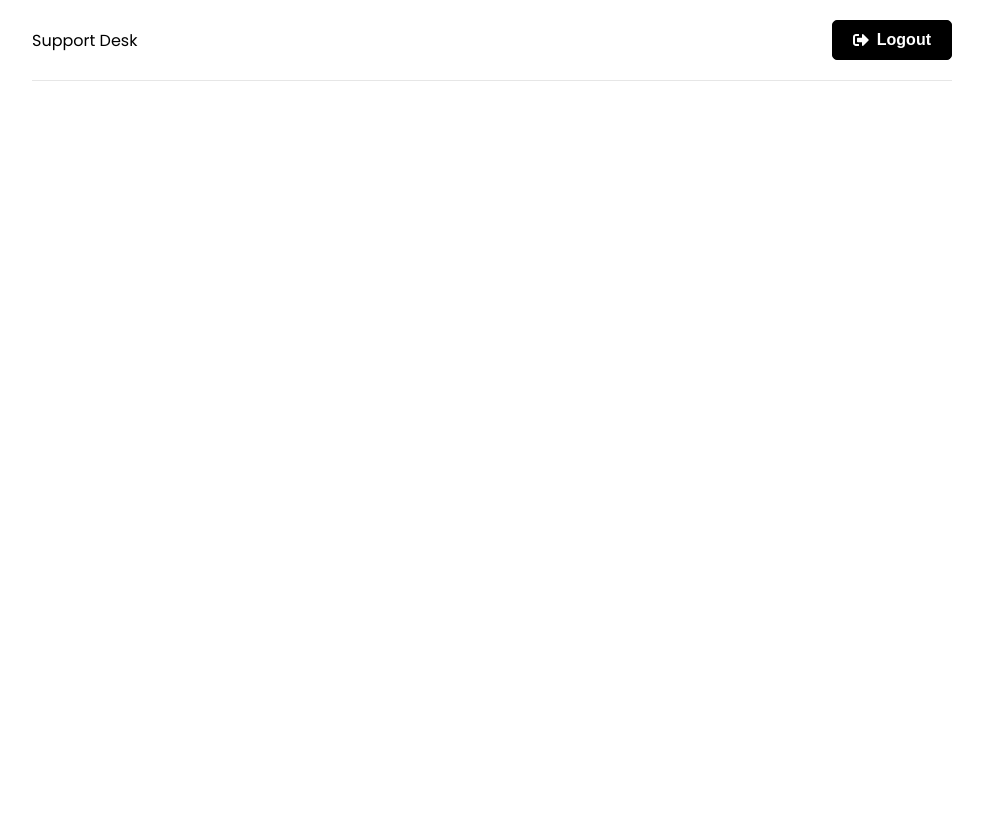
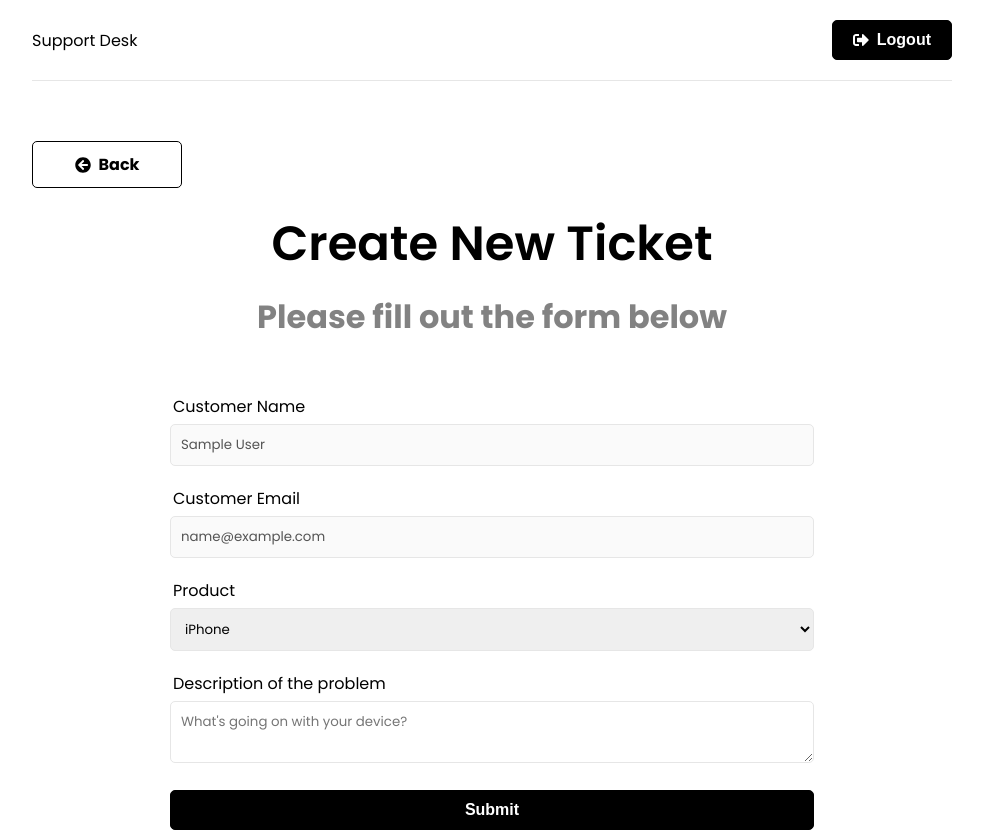
Before and after one commit to Tim-Quattrochi/Support-Ticket-System, a React (Create React App) app in the folder frontend/: page /new-ticket in a window 1280 px wide. Before the commit this address had no page. Shown: the whole page, without its empty margins (148-1131 px from the left). Before the commit the page ends 800 px from the top, so only its background shows below. Built offline with nearby package versions, Linux system fonts and the light colour scheme; sample sign-in values are in the browser's storage.

Commit message:
created new ticket, backbutton

```diff
--- a/frontend/src/App.js
+++ b/frontend/src/App.js
@@ -2,9 +2,11 @@
 import { ToastContainer } from 'react-toastify';
 import 'react-toastify/dist/ReactToastify.css'
 import Header from './components/Header';
+import PrivateRoute from './components/PrivateRoute';
 import Home from './pages/Home';
 import LogIn from './pages/LogIn';
 import Register from './pages/Register';
+import NewTicket from './pages/NewTicket';
 
 
 
@@ -18,6 +20,9 @@
             <Route path='/' element={<Home />} />
             <Route path='/login' element={<LogIn />} />
             <Route path='/register' element={<Register />} />
+            <Route path='/new-ticket' element={<PrivateRoute />} >
+              <Route path='/new-ticket' element={<NewTicket />} />
+            </Route>
           </Routes>
         </div>
       </Router>
--- a/frontend/src/app/store.js
+++ b/frontend/src/app/store.js
@@ -1,9 +1,12 @@
 import { configureStore } from '@reduxjs/toolkit';
 import authReducer from '../features/auth/authSlice'
+import ticketReducer from '../features/tickets/ticketSlice'
+
 
 
 export const store = configureStore({
   reducer: {
-    auth: authReducer
+    auth: authReducer,
+    ticket: ticketReducer
   },
 });
--- /dev/null
+++ b/frontend/src/components/BackButton.js
@@ -0,0 +1,12 @@
+import { FaArrowCircleLeft } from 'react-icons/fa'
+import { Link } from 'react-router-dom'
+
+const BackButton = ({ url }) => {
+    return (
+        <Link to={url} className='btn btn-reverse btn-back'>
+            <FaArrowCircleLeft /> Back
+        </Link>
+    )
+}
+
+export default BackButton
--- /dev/null
+++ b/frontend/src/components/PrivateRoute.js
@@ -0,0 +1,15 @@
+import { Navigate, Outlet } from "react-router-dom"
+import { useAuthStatus } from '../hooks/useAuthStatus'
+import Spinner from "./Spinner"
+
+const PrivateRoute = () => {
+    const { loggedIn, checkingStatus } = useAuthStatus()
+
+    if (checkingStatus) {
+        return <Spinner />
+    }
+
+    return loggedIn ? <Outlet /> : <Navigate to='/login' />
+}
+
+export default PrivateRoute
--- /dev/null
+++ b/frontend/src/features/tickets/ticketService.js
@@ -0,0 +1,23 @@
+import axios from "axios";
+
+const API_URL = '/api/tickets/'
+
+//create new ticket
+
+const createTicket = async (ticketData, token) => {
+    const config = {
+        headers: {
+            Authorization: `Bearer ${token}`
+        }
+    }
+
+    const response = await axios.post(API_URL, ticketData, config)
+
+    return response.data
+}
+
+const ticketService = {
+    createTicket
+}
+
+export default ticketService
--- /dev/null
+++ b/frontend/src/features/tickets/ticketSlice.js
@@ -0,0 +1,57 @@
+import { createSlice, createAsyncThunk } from '@reduxjs/toolkit'
+import ticketService from './ticketService'
+
+const initialState = {
+    tickets: [],
+    ticket: {},
+    isError: false,
+    isSuccess: false,
+    isLoading: false,
+    message: ''
+}
+
+// create new ticket
+export const createTicket = createAsyncThunk(
+    'tickets/create',
+    async (ticketData, thunkAPI) => {
+        try {
+            const token = thunkAPI.getState().auth.user.token
+            return await ticketService.createTicket(ticketData, token)
+        } catch (error) {
+            const message = (error.response &&
+                error.response.data &&
+                error.response.data.message) ||
+                error.message ||
+                error.toString()
+
+            return thunkAPI.rejectWithValue(message)
+        }
+    }
+)
+
+export const ticketSlice = createSlice({
+    name: 'ticket',
+    initialState,
+    reducers: {
+        reset: (state) => initialState,
+    },
+    extraReducers: (builder) => {
+        builder
+            .addCase(createTicket.pending, (state) => {
+                state.isLoading = true
+            })
+            .addCase(createTicket.fulfilled, (state) => {
+                state.isLoading = false
+                state.isSuccess = true
+            })
+            .addCase(createTicket.rejected, (state, action) => {
+                state.isLoading = false
+                state.isError = true
+                state.message = action.payload
+            })
+
+    }
+})
+
+export const { reset } = ticketSlice.actions
+export default ticketSlice.reducer
--- /dev/null
+++ b/frontend/src/hooks/useAuthStatus.js
@@ -0,0 +1,22 @@
+import { useState, useEffect } from 'react'
+import { useSelector } from 'react-redux'
+
+export const useAuthStatus = () => {
+    const [loggedIn, setLoggedIn] = useState(false)
+    const [checkingStatus, setCheckingStatus] = useState(true)
+
+    const { user } = useSelector((state) => state.auth)
+
+    useEffect(() => {
+        if (user) {
+            setLoggedIn(true)
+
+        } else {
+            setLoggedIn(false)
+        }
+        setCheckingStatus(false)
+
+    }, [user])
+
+    return { loggedIn, checkingStatus }
+}
--- /dev/null
+++ b/frontend/src/pages/NewTicket.js
@@ -0,0 +1,94 @@
+import { useState, useEffect } from "react"
+import { useSelector, useDispatch } from 'react-redux'
+import { useNavigate } from "react-router-dom"
+import { toast } from 'react-toastify'
+import { createTicket, reset } from '../features/tickets/ticketSlice'
+import Spinner from "../components/Spinner"
+import BackButton from "../components/BackButton"
+
+
+
+
+function NewTicket() {
+    const { user } = useSelector((state) => state.auth)
+    const { isLoading, isError, isSuccess, message } = useSelector((state) => state.ticket)
+
+    const [name] = useState(user.name)
+    const [email] = useState(user.email)
+    const [product, setProduct] = useState('iPhone')
+    const [description, setDescription] = useState('')
+
+    const dispatch = useDispatch()
+    const navigate = useNavigate()
+
+    useEffect(() => {
+        if (isError) {
+            toast.error(message)
+        }
+
+        if (isSuccess) {
+            dispatch(reset())
+            navigate('/tickets')
+        }
+
+        dispatch(reset())
+    }, [dispatch, isError, isSuccess, navigate, message])
+
+    const onSubmit = e => {
+        e.preventDefault()
+        dispatch(createTicket({ product, description }))
+    }
+
+    if (isLoading) {
+        return <Spinner />
+    }
+
+
+    return (
+        <>
+            <BackButton url='/' />
+            <section className="heading">
+                <h1>Create New Ticket</h1>
+                <p>Please fill out the form below</p>
+            </section>
+
+            <section className="form">
+                <div className="form-group">
+                    <label htmlFor="name">Customer Name</label>
+                    <input type="text" className="form-control" value={name} disabled />
+                </div>
+                <div className="form-group">
+                    <label htmlFor="email">Customer Email</label>
+                    <input type="text" className="form-control" value={email} disabled />
+                </div>
+                <form onSubmit={onSubmit}>
+                    <div className="form-group">
+                        <label htmlFor="product">Product</label>
+                        <select name="product" id="product" value={product} onChange={(e) => setProduct(e.target.value)}>
+                            <option value="">iPhone</option>
+                            <option value="">Macbook</option>
+                            <option value="">iMac</option>
+                            <option value="">iPad</option>
+                        </select>
+                    </div>
+                    <div className="form-group">
+                        <label htmlFor="description">Description of the problem</label>
+                        <textarea
+                            name="description"
+                            id="description"
+                            className="form-control"
+                            placeholder="What's going on with your device?"
+                            value={description}
+                            onChange={(e) => setDescription(e.target.value)}>
+                        </textarea>
+                    </div>
+                    <div className="form-group">
+                        <button className="btn btn-block">Submit</button>
+                    </div>
+                </form>
+            </section>
+        </>
+    )
+}
+
+export default NewTicket
```
